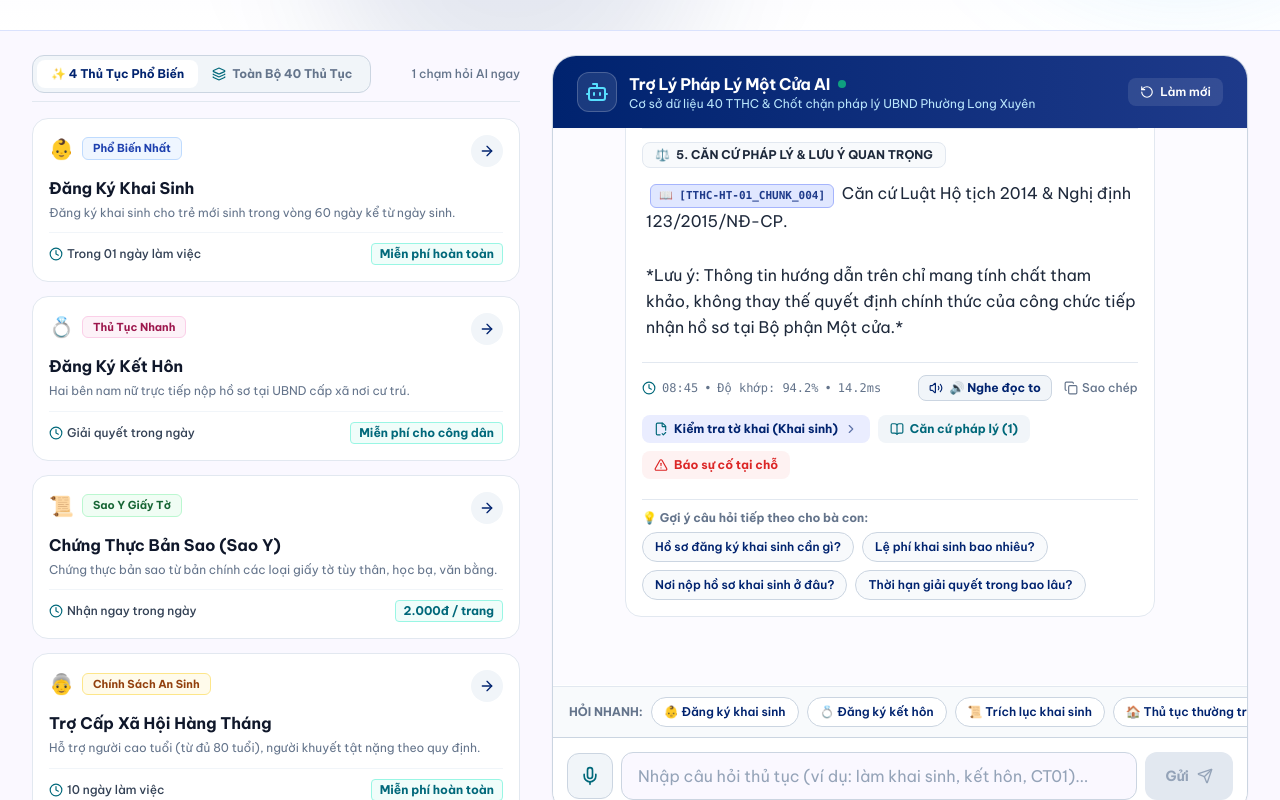
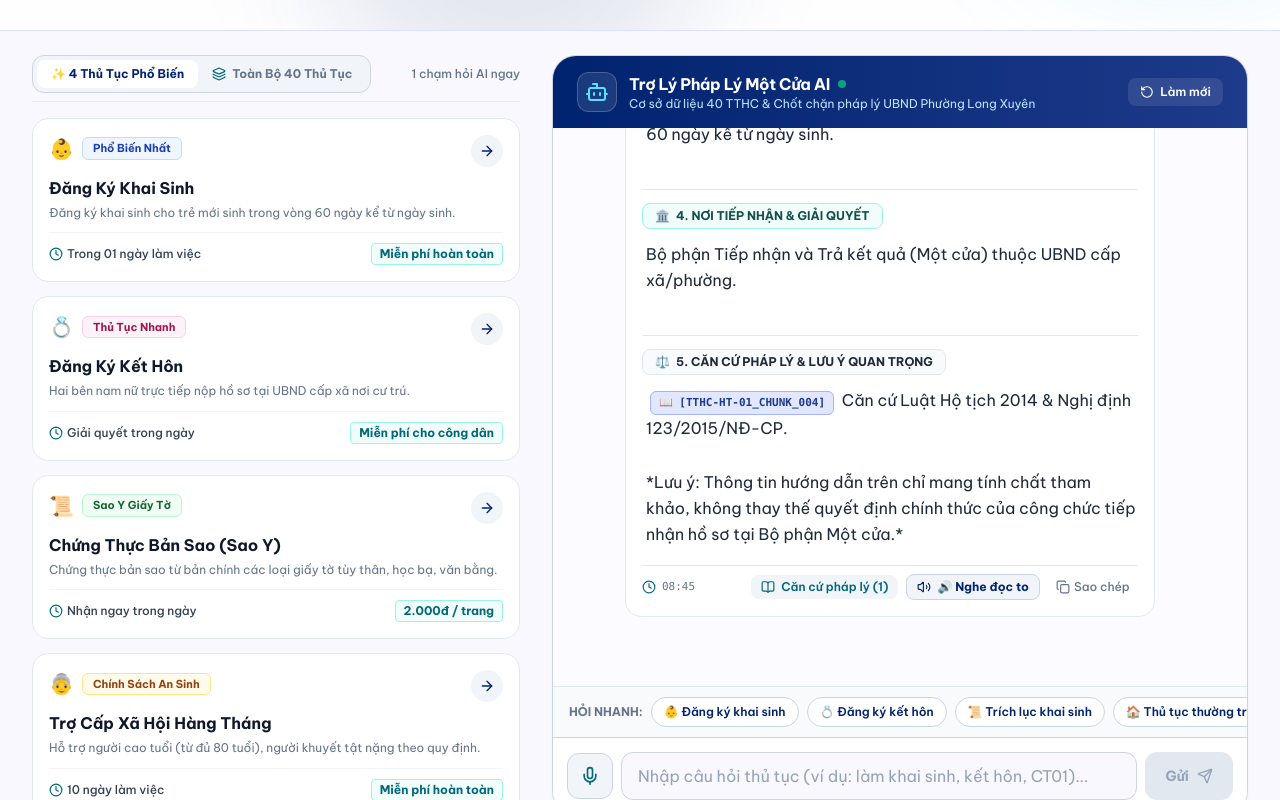
Before and after one commit to tuankhanh2306/SmartWardAI, a React (Vite) app in the folder frontend/: page /citizen in a window 1280 px wide. Shown: the part 377-1177 px from the top of the page. Built offline with nearby package versions, Linux system fonts and the light colour scheme.

Commit message:
refactor(chat): declutter assistant message bubble by removing technical metrics and redundant pills

```diff
--- a/frontend/src/pages/CitizenPortal.tsx
+++ b/frontend/src/pages/CitizenPortal.tsx
@@ -872,25 +872,30 @@ export const CitizenPortal: React.FC = () => {
 
                   {/* Bot Interactive Action Dock & Citations */}
                   {msg.sender === 'bot' && (
-                    <div className="mt-3.5 pt-3 border-t border-[#E2E8F0] flex flex-col gap-2.5">
-                      {/* Meta Tags & Action Buttons */}
-                      <div className="flex flex-wrap items-center justify-between gap-2 text-xs text-[#64748B]">
-                        <span className="flex items-center gap-1.5 font-mono">
+                    <div className="mt-2.5 pt-2 border-t border-[#E2E8F0] flex flex-wrap items-center justify-between gap-2 text-xs text-[#64748B]">
+                      {/* Clean Timestamp */}
+                      <span className="flex items-center gap-1.5 font-mono text-[11px] text-[#64748B]">
                         <Clock className="w-3.5 h-3.5 text-[#00687A]" />
                         {msg.timestamp}
-                          {msg.ragData && (
-                            <>
-                              <span>•</span>
-                              <span>Độ khớp: {(msg.ragData.maxSimilarity * 100).toFixed(1)}%</span>
-                              <span>•</span>
-                              <span>{msg.ragData.responseTimeMs}ms</span>
-                            </>
-                          )}
                       </span>
 
-                        <div className="flex items-center gap-3">
+                      {/* Action Buttons: Citations (if present), TTS & Copy */}
+                      <div className="flex items-center gap-2">
+                        {/* Legal Citations Drawer Button */}
+                        {msg.ragData?.citations && msg.ragData.citations.length > 0 && (
+                          <button
+                            type="button"
+                            onClick={() => setActiveCitation(msg.ragData!.citations[0])}
+                            className="inline-flex items-center gap-1.5 px-2.5 py-1 rounded-lg bg-[#F1F5F9] hover:bg-[#E2E8F0] text-[#00687A] text-xs font-semibold transition active:scale-95 cursor-pointer shadow-2xs"
+                          >
+                            <BookOpen className="w-3.5 h-3.5" />
+                            <span>Căn cứ pháp lý ({msg.ragData.citations.length})</span>
+                          </button>
+                        )}
+
                         {/* Text-To-Speech Button (Prominent for Seniors) */}
                         <button
+                          type="button"
                           onClick={() => toggleSpeech(msg.text, msg.id)}
                           className={`flex items-center gap-1.5 font-bold text-xs px-2.5 py-1 rounded-lg transition-all cursor-pointer ${
                             speakingId === msg.id
@@ -914,8 +919,9 @@ export const CitizenPortal: React.FC = () => {
 
                         {/* Copy to clipboard */}
                         <button
+                          type="button"
                           onClick={() => copyToClipboard(msg.text, msg.id)}
-                            className="hover:text-[#00236F] flex items-center gap-1 active:scale-90 transition font-medium cursor-pointer"
+                          className="hover:text-[#00236F] flex items-center gap-1 px-2 py-1 rounded-lg hover:bg-[#F1F5F9] active:scale-90 transition font-medium cursor-pointer"
                         >
                           {copiedId === msg.id ? (
                             <>
@@ -930,77 +936,6 @@ export const CitizenPortal: React.FC = () => {
                           )}
                         </button>
                       </div>
-                      </div>
-
-                      {/* EMBEDDED ACTION PILLS */}
-                      <div className="flex flex-wrap items-center gap-2 pt-1">
-                        {/* Action 1: Smart Form Precheck Navigation matching inquiry context */}
-                        <button
-                          onClick={() => {
-                            const fullCtx = (msg.text + ' ' + (msg.suggestions?.join(' ') || '')).toLowerCase();
-                            let formType = 'CT01';
-                            if (fullCtx.includes('khai sinh')) formType = 'TK-KS';
-                            else if (fullCtx.includes('kết hôn') || fullCtx.includes('độc thân')) formType = 'TK-KH';
-                            else if (fullCtx.includes('bảo trợ') || fullCtx.includes('trợ cấp') || fullCtx.includes('người cao tuổi')) formType = 'TK-BTXH';
-                            navigate(`/citizen/form?type=${formType}`);
-                          }}
-                          className="inline-flex items-center gap-1.5 px-3 py-1.5 rounded-lg bg-[#EAEDFF] hover:bg-[#DAE2FD] text-[#00236F] text-xs font-bold transition active:scale-95 cursor-pointer shadow-2xs"
-                        >
-                          <FileCheck2 className="w-3.5 h-3.5 text-[#00687A]" />
-                          <span>Kiểm tra tờ khai ({
-                            (() => {
-                              const fullCtx = (msg.text + ' ' + (msg.suggestions?.join(' ') || '')).toLowerCase();
-                              if (fullCtx.includes('khai sinh')) return 'Khai sinh';
-                              if (fullCtx.includes('kết hôn') || fullCtx.includes('độc thân')) return 'Kết hôn';
-                              if (fullCtx.includes('bảo trợ') || fullCtx.includes('trợ cấp') || fullCtx.includes('người cao tuổi')) return 'Bảo trợ XH';
-                              return 'CT01';
-                            })()
-                          })</span>
-                          <ChevronRight className="w-3.5 h-3.5 opacity-60" />
-                        </button>
-
-                        {/* Action 2: View Legal Citations Drawer */}
-                        {msg.ragData?.citations && msg.ragData.citations.length > 0 && (
-                          <button
-                            onClick={() => setActiveCitation(msg.ragData!.citations[0])}
-                            className="inline-flex items-center gap-1.5 px-3 py-1.5 rounded-lg bg-[#F1F5F9] hover:bg-[#E2E8F0] text-[#00687A] text-xs font-bold transition active:scale-95 cursor-pointer shadow-2xs"
-                          >
-                            <BookOpen className="w-3.5 h-3.5" />
-                            <span>Căn cứ pháp lý ({msg.ragData.citations.length})</span>
-                          </button>
-                        )}
-
-                        {/* Action 3: Incident Report Anchor */}
-                        <button
-                          onClick={() => navigate('/citizen/form#incident')}
-                          className="inline-flex items-center gap-1.5 px-3 py-1.5 rounded-lg bg-[#FEF2F2] hover:bg-[#FEE2E2] text-[#DC2626] text-xs font-bold transition active:scale-95 cursor-pointer shadow-2xs"
-                        >
-                          <AlertTriangle className="w-3.5 h-3.5" />
-                          <span>Báo sự cố tại chỗ</span>
-                        </button>
-                      </div>
-
-                      {/* QUICK SUGGESTION CHIPS DIRECTLY UNDER ASSISTANT MESSAGE */}
-                      {msg.suggestions && msg.suggestions.length > 0 && (
-                        <div className="mt-2.5 pt-2.5 border-t border-[#E2E8F0] flex flex-col gap-1.5">
-                          <span className="text-xs font-bold text-[#64748B] flex items-center gap-1">
-                            💡 Gợi ý câu hỏi tiếp theo cho bà con:
-                          </span>
-                          <div className="flex flex-wrap items-center gap-2">
-                            {msg.suggestions.map((chip, cIdx) => (
-                              <button
-                                key={cIdx}
-                                type="button"
-                                disabled={loading}
-                                onClick={() => handleAsk(chip)}
-                                className="px-3 py-1.5 rounded-full bg-[#F8FAFC] hover:bg-[#00236F] hover:text-white text-[#00236F] text-xs font-semibold border border-[#CBD5E1] transition-all duration-200 active:scale-95 shadow-2xs cursor-pointer disabled:opacity-50 disabled:cursor-not-allowed"
-                              >
-                                {chip}
-                              </button>
-                            ))}
-                          </div>
-                        </div>
-                      )}
                     </div>
                   )}
                 </div>
```
Lines whose indentation alone changed are shown as unchanged.
